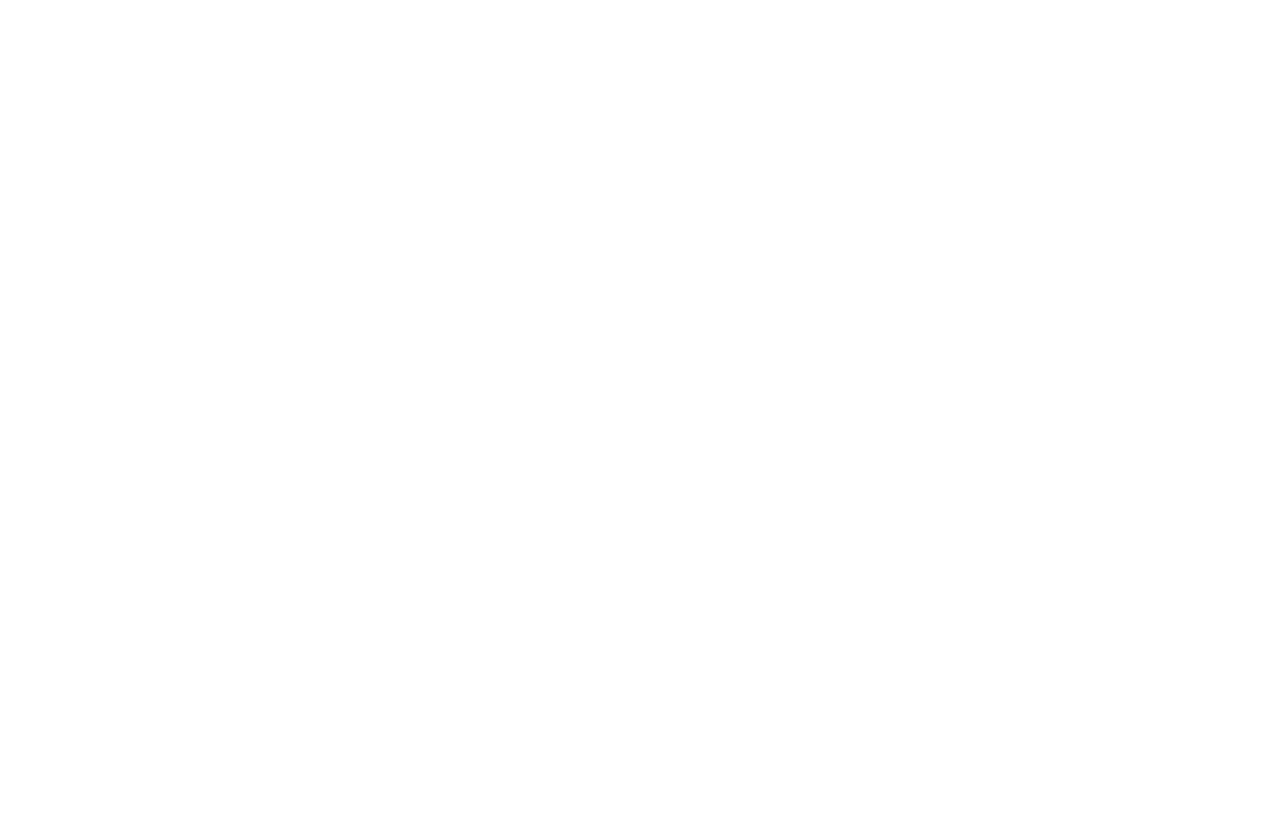
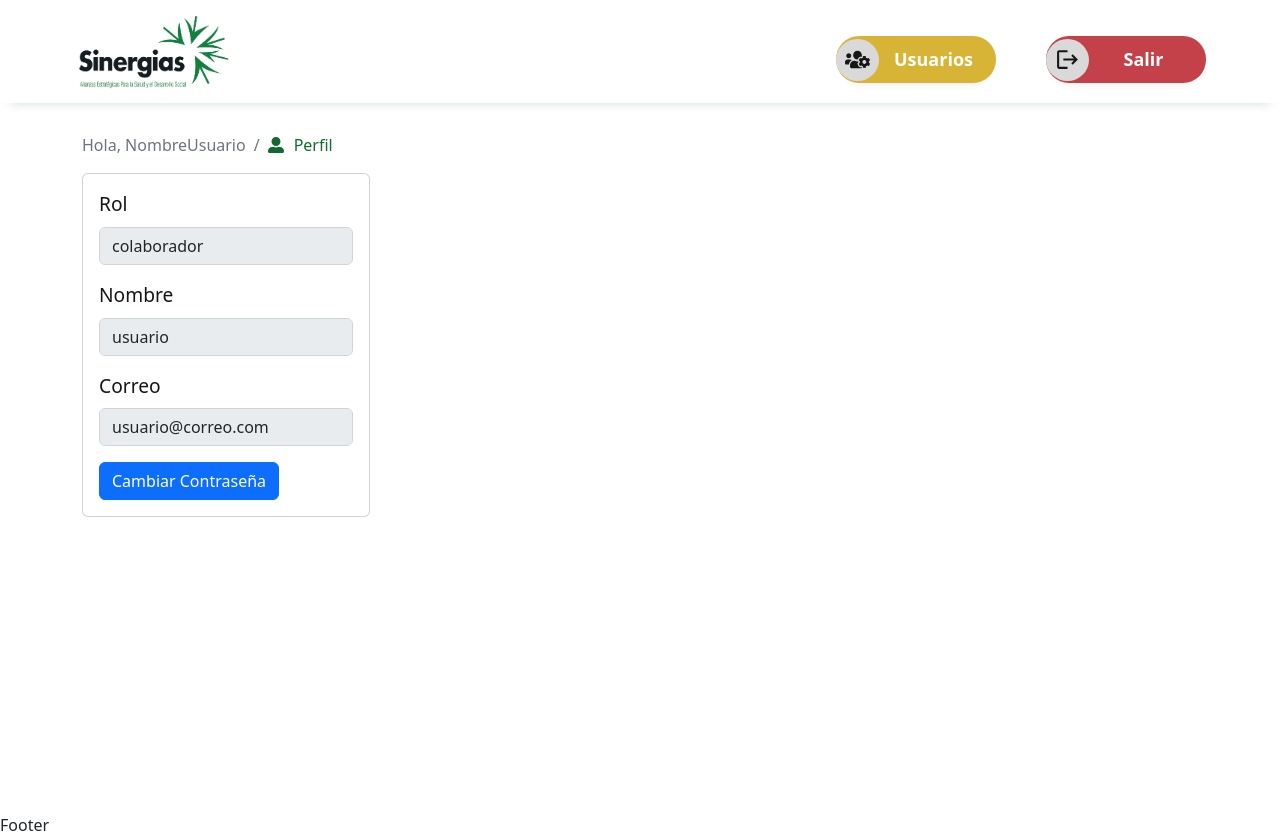
Before and after one commit to programateacademy/Sinergias-Alianzas-Front-end, a React (Create React App) app: page /profile in a window 1280 px wide. Before the commit this address had no page. Before the commit the page ends 800 px from the top, so only its background shows below. Built offline with nearby package versions, Linux system fonts and the light colour scheme.

Commit message:
Se realiza componente para el cambio de contraseña

```diff
--- a/src/App.js
+++ b/src/App.js
@@ -9,6 +9,7 @@
 
 // Componentes
 import Layout from "./components/Layout/Layout";
+import Verify from './pages/Login/Verify'
 
 // Páginas
 import Login from "./pages/Login/Login";
@@ -16,6 +17,7 @@
 import Users from "./pages/Users/Users";
 import ResetPassword from "./pages/ResetPassword/ResetPassword";
 import LoginWithCode from './pages/Login/LoginWithCode'
+import Profile from './pages/Profile/Profile'
 
 // Estilos
 import "react-toastify/dist/ReactToastify.css";
@@ -36,27 +38,20 @@
       <Routes>
         <Route path="/" element={<Login />} />
 
-        <Route
-          path="/home"
-          element={
-            <Layout>
-              <Home />
-            </Layout>
-          }
-        />
+        <Route path="/home" element={<Layout><Home/></Layout>}/>
 
-        <Route
-          path="/users"
-          element={
-            <Layout>
-              <Users />
-            </Layout>
-          }
-        />
+        <Route path="/users" element={<Layout><Users/></Layout>}/>
 
         <Route path="/reset-password/:resetToken" element={<ResetPassword />} />
 
         <Route path="/login-with-code/:email" element={<LoginWithCode />} />
+
+        <Route path="/users" element={<Layout><Users/></Layout>}/>
+
+        <Route path="/verify/:verificationToken" element={<Layout><Verify/></Layout>}/>
+
+        <Route path="/profile" element={<Layout><Profile/></Layout>}/>
+
       </Routes>
     </BrowserRouter>
   );
--- a/src/components/Header/Header.css
+++ b/src/components/Header/Header.css
@@ -83,6 +83,21 @@
   font-size: 18px;
 }
 
+.breadcrumb-profile {
+  display: flex;
+  align-items: center;
+}
+
+.breadcrumb-icon {
+  color: #126A2E;
+}
+
+.breadcrumb-link {
+  color: #126A2E;
+  text-decoration: none;
+  margin-left: 10px;
+}
+
 @media (min-width: 768px) {
   .header_container {
     flex-direction: row;
--- a/src/components/Header/Header.jsx
+++ b/src/components/Header/Header.jsx
@@ -6,10 +6,11 @@
 import { motion } from "framer-motion";
 
 // Icons
-import { FaUsersCog } from "react-icons/fa";
+import { FaUsersCog, FaUserAlt } from "react-icons/fa";
 import { MdLogout } from "react-icons/md";
 
 // Estilos
+import { Breadcrumb, BreadcrumbItem, Container } from "reactstrap";
 import Logosinergias from "./Assets/Logosinergias.png";
 import "./Header.css";
 
@@ -28,6 +29,7 @@
   };
 
   return (
+    <>
       <header className="header_container">
         {/* Logo */}
         <img
@@ -72,6 +74,22 @@
           </ul>
         </nav>
       </header>
+
+      <Container>
+        <Breadcrumb listTag="div">
+          <BreadcrumbItem active tag="span">
+            Hola, NombreUsuario
+          </BreadcrumbItem>
+
+          <BreadcrumbItem tag="span" className="breadcrumb-profile">
+            <FaUserAlt className="breadcrumb-icon" />
+            <Link to={'/profile'} className="breadcrumb-link" >
+              Perfil
+            </Link>
+          </BreadcrumbItem>
+        </Breadcrumb>
+      </Container>
+    </>
   );
 };
 
--- /dev/null
+++ b/src/pages/Login/Verify.jsx
@@ -0,0 +1,21 @@
+import React from "react";
+
+import {Button} from 'reactstrap'
+
+const Verify = () => {
+  return (
+    <section>
+      <div>
+        <h2>Verificación de la Cuenta</h2>
+
+        <p>Para verificar la cuenta, has clic en el siguiente botón</p>
+
+        <Button color="success" className="mt-1">
+          Verificar cuenta
+        </Button>
+      </div>
+    </section>
+  );
+};
+
+export default Verify;
--- /dev/null
+++ b/src/pages/Profile/Profile.jsx
@@ -0,0 +1,180 @@
+// Dependencias
+import React, { useState } from "react";
+
+// Componentes
+import PasswordInput from "../../components/Layout/PasswordInput/PasswordInput";
+
+// Estilos
+import {
+  Card,
+  CardBody,
+  Form,
+  FormGroup,
+  Label,
+  Input,
+  Button,
+  Modal,
+  ModalHeader,
+  ModalBody,
+  ModalFooter,
+} from "reactstrap";
+
+// Estado inicial
+const initialState = {
+  name: "usuario",
+  email: "usuario@correo.com",
+  role: "colaborador",
+  isVerified: false,
+};
+
+const passwordState = {
+  oldPassword: "",
+  password: "",
+  confirmPassword: "",
+};
+
+const Profile = () => {
+  /*
+  - =================================
+  -       ESTADOS DEL COMPONENTE
+  - =================================
+  */
+  //  Estado información del usuario
+  const [profile, setProfile] = useState(initialState);
+
+  //   Estado del formulario para cambiar la contraseña
+  const [formData, setFormData] = useState(passwordState);
+
+  const { oldPassword, password, confirmPassword } = formData;
+
+  //* Estado de la ventana modal
+  const [modal, setModal] = useState(false);
+
+  /*
+  - =================================
+  -    FUNCIONES DEL COMPONENTE
+  - =================================
+  */
+  // Función para mostrar u ocultar el modal
+  const toggleModal = () => {
+    setModal(!modal);
+  };
+
+  // Función para capturar el valor del input
+  const onInputChange = (e) => {
+    const { name, value } = e.target;
+
+    setFormData({ ...formData, [name]: value });
+  };
+
+  // Función para enviar el formulario
+  const handleSubmit = () => {};
+  return (
+    <>
+      <Card
+        style={{
+          width: "18rem",
+        }}
+      >
+        <CardBody>
+          <Form>
+            <FormGroup>
+              <Label for="rol" style={{ color: "#161616" }}>
+                Rol
+              </Label>
+
+              <Input
+                id="rol"
+                name="rol"
+                type="text"
+                value={profile.role}
+                disabled
+              />
+            </FormGroup>
+            <FormGroup>
+              <Label for="name" style={{ color: "#161616" }}>
+                Nombre
+              </Label>
+
+              <Input
+                id="name"
+                name="name"
+                type="text"
+                value={profile.name}
+                disabled
+              />
+            </FormGroup>
+
+            <FormGroup>
+              <Label for="email" style={{ color: "#161616" }}>
+                Correo
+              </Label>
+
+              <Input
+                id="email"
+                name="email"
+                type="email"
+                value={profile.email}
+                disabled
+              />
+            </FormGroup>
+          </Form>
+
+          <Button color="primary" onClick={toggleModal}>
+            Cambiar Contraseña
+          </Button>
+        </CardBody>
+      </Card>
+
+      {/* Ventana Modal */}
+      <Modal isOpen={modal} toggle={toggleModal}>
+        <ModalHeader>Cambiar Contraseña</ModalHeader>
+        <ModalBody>
+          <Form onSubmit={handleSubmit}>
+            <FormGroup>
+              <PasswordInput
+                name="oldPassword"
+                placeholder="Contraseña actual"
+                type="password"
+                value={oldPassword}
+                onChange={onInputChange}
+              />
+            </FormGroup>
+
+            <FormGroup>
+              <PasswordInput
+                name="password"
+                placeholder="Contraseña"
+                type="password"
+                value={password}
+                onChange={onInputChange}
+              />
+            </FormGroup>
+
+            <FormGroup>
+              <PasswordInput
+                name="confirmPassword"
+                placeholder="Confirmar Contraseña"
+                type="password"
+                value={confirmPassword}
+                onChange={onInputChange}
+              />
+            </FormGroup>
+
+            <Button color="success" className="mt-3">
+              Actualizar
+            </Button>
+          </Form>
+        </ModalBody>
+
+        <ModalFooter>
+          <Button color="primary" onClick={toggleModal}>
+            Cancelar
+          </Button>
+        </ModalFooter>
+      </Modal>
+    </>
+  );
+};
+
+export default Profile;
```
Also changed, not shown: src/pages/Profile/Profile.css (added). Lines whose indentation alone changed are shown as unchanged.
